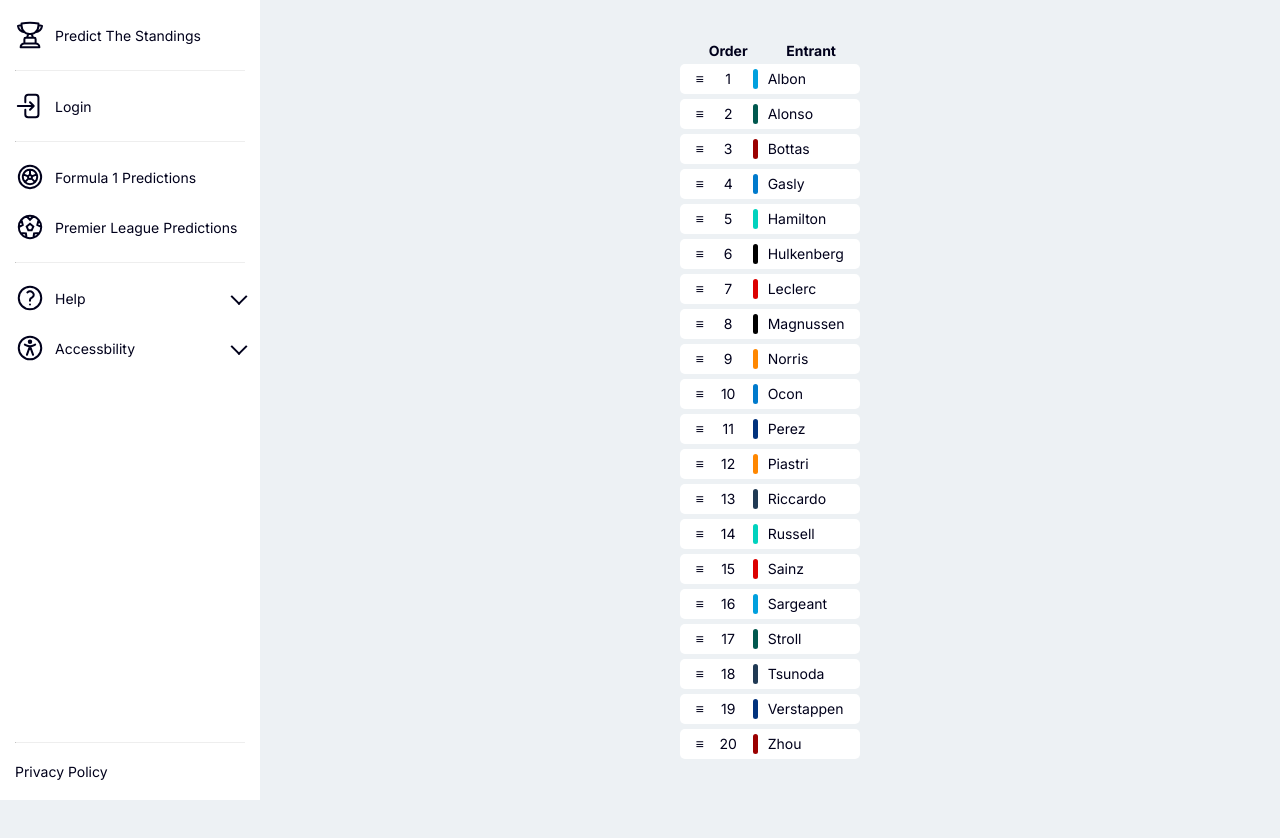
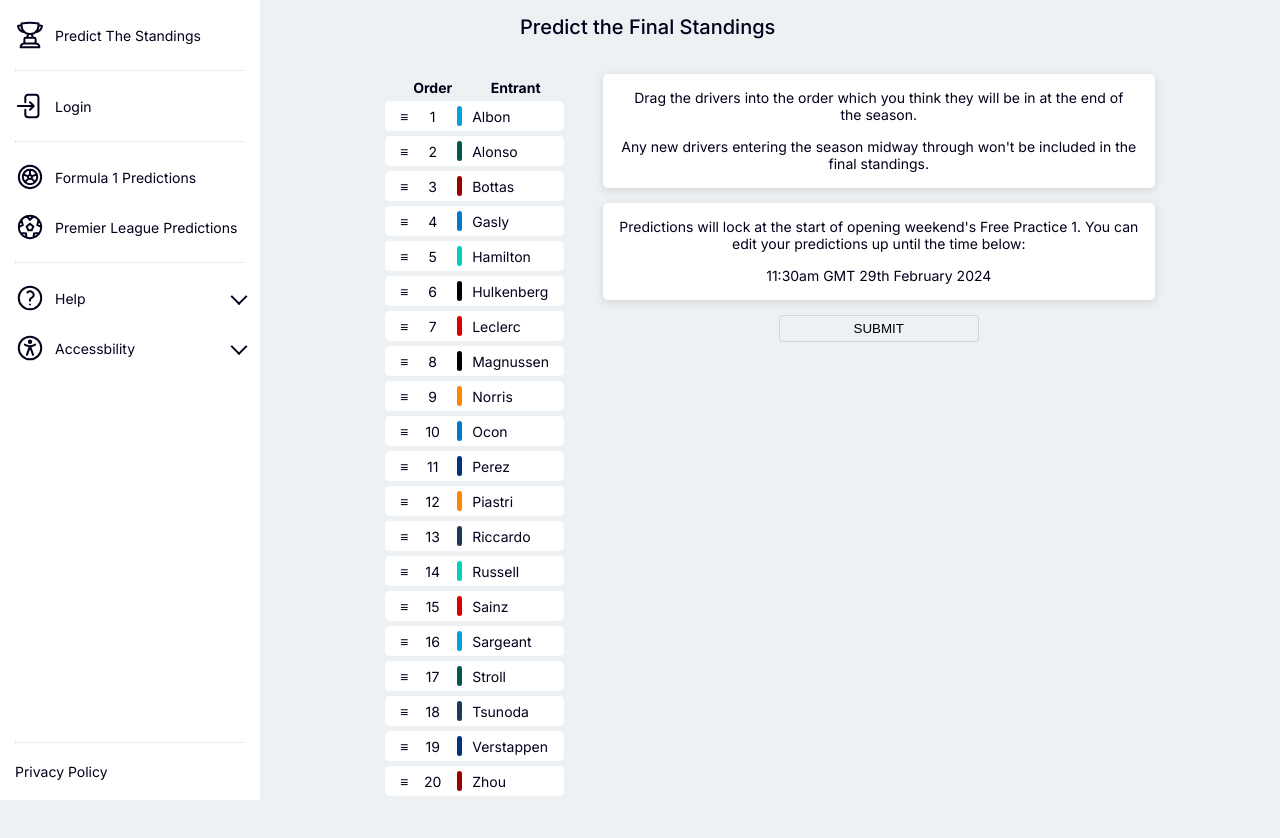
Before and after one commit to davidwillprice/predict-the-standings, a Next.js app: page /formula-1/predict in a window 1280 px wide. Shown: the top 838 px of the page. Before the commit the page ends 800 px from the top, so only its background shows below. Built offline with nearby package versions, Linux system fonts and the light colour scheme; no server answers.

Commit message:
Flesh out predict page with text

```diff
--- a/src/app/formula-1/predict/page.tsx
+++ b/src/app/formula-1/predict/page.tsx
@@ -1,4 +1,9 @@
 "use client";
+
+import { ContentContainer } from "@ui/content-container";
+import { Panel } from "@ui/panel";
+import { PanelHeading } from "@ui/panel-heading";
+import { Button } from "@ui/button";
 
 import { entrants } from "@data/formula-1/2023";
 import { sortF1DriverEntrantsAlphabetically } from "@lib/misc";
@@ -31,5 +36,37 @@ export default function Page() {
 
   const initialEntrants = sortF1DriverEntrantsAlphabetically(entrantsArr);
 
-  return <SubmitPredictions initialEntrants={initialEntrants} />;
+  return (
+    <>
+      <PanelHeading>
+        <h1>Predict the Final Standings</h1>
+      </PanelHeading>
+      <ContentContainer>
+        <div>
+          <SubmitPredictions initialEntrants={initialEntrants} />
+        </div>
+        <div>
+          <Panel>
+            <p>
+              Drag the drivers into the order which you think they will be in at
+              the end of the&nbsp;season.
+            </p>
+            <p>
+              Any new drivers entering the season midway through won&apos;t be
+              included in the final standings.
+            </p>
+            <p></p>
+          </Panel>
+          <Panel>
+            <p>
+              Predictions will lock at the start of opening weekend&apos;s Free
+              Practice 1. You can edit your predictions up until the time below:
+            </p>
+            <p>11:30am GMT 29th February 2024</p>
+          </Panel>
+          <Button>Submit</Button>
+        </div>
+      </ContentContainer>
+    </>
+  );
 }
--- /dev/null
+++ b/src/app/ui/content-container.tsx
@@ -0,0 +1,11 @@
+import { ReactNode } from "react";
+
+import styles from "@styles/content-container.module.scss";
+
+interface Props extends React.ButtonHTMLAttributes<HTMLButtonElement> {
+  children: ReactNode;
+}
+
+export const ContentContainer = ({ children }: Props) => (
+  <div className={styles.container}>{children}</div>
+);
--- /dev/null
+++ b/src/app/ui/styles/content-container.module.scss
@@ -0,0 +1,18 @@
+@import "sass-variables.scss";
+
+.container {
+  display: flex;
+  padding: 15px;
+  width: 100%;
+  max-width: 800px;
+  margin: 0 auto 15px;
+  justify-content: space-between;
+  gap: 5%;
+}
+
+@media (max-width: $tablet-menu-breakpoint) {
+  .container {
+    flex-direction: column;
+    gap: 15px;
+  }
+}
--- a/src/app/ui/styles/globals.scss
+++ b/src/app/ui/styles/globals.scss
@@ -32,3 +32,7 @@ hr {
   border-top: 0px solid $tertiary-color;
   color: $tertiary-color;
 }
+
+p {
+  margin-bottom: 15px;
+}
--- a/src/app/ui/styles/panel.module.scss
+++ b/src/app/ui/styles/panel.module.scss
@@ -3,7 +3,7 @@
 .panel {
   background-color: $primary-color;
   border-radius: 5px;
-  padding: 15px;
+  padding: 15px 15px 1px 15px;
   width: 100%;
   box-shadow: $box-shadow;
   max-width: 800px;
--- /dev/null
+++ b/src/app/ui/styles/predict-page.module.scss
@@ -0,0 +1,3 @@
+.container {
+  display: flex;
+}
```
